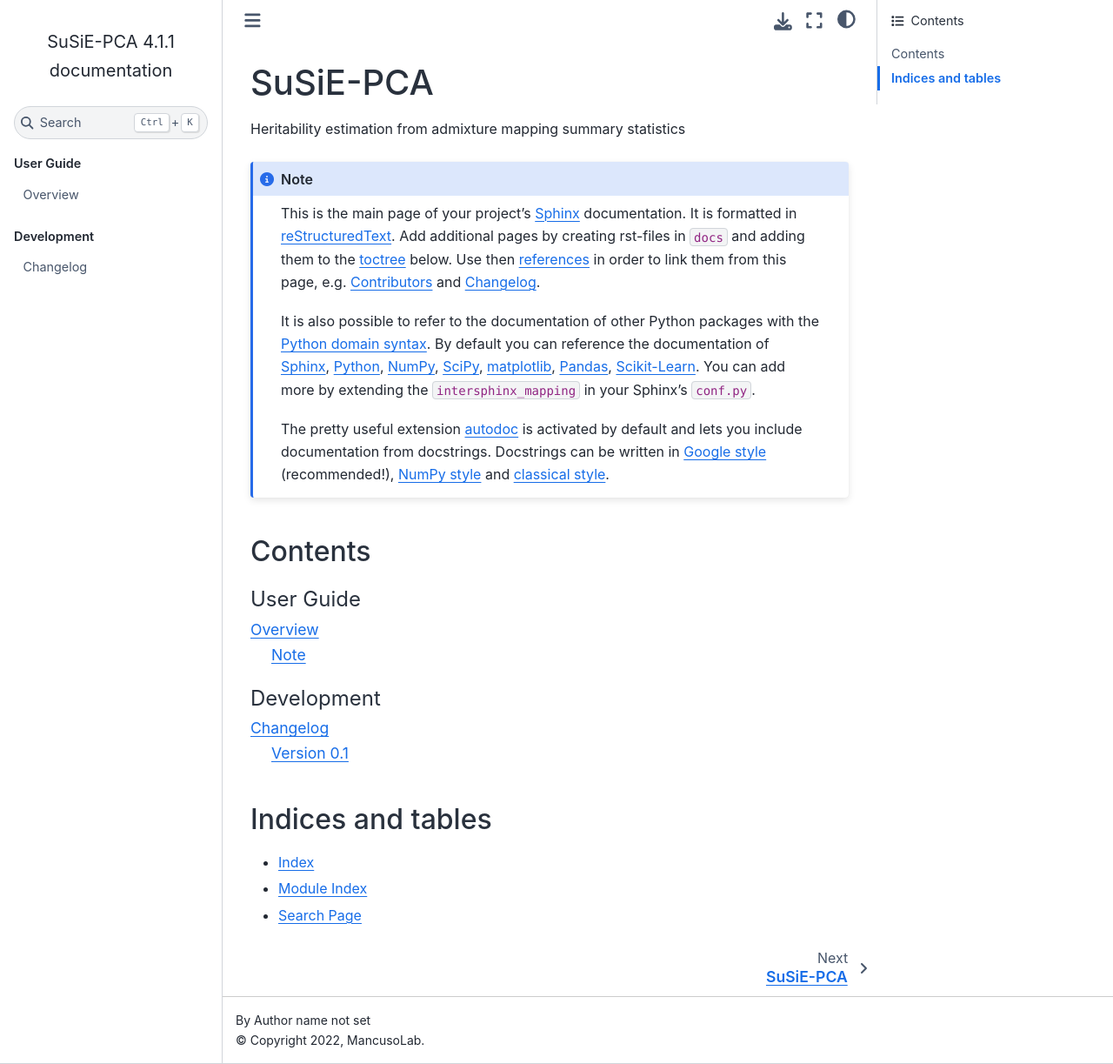
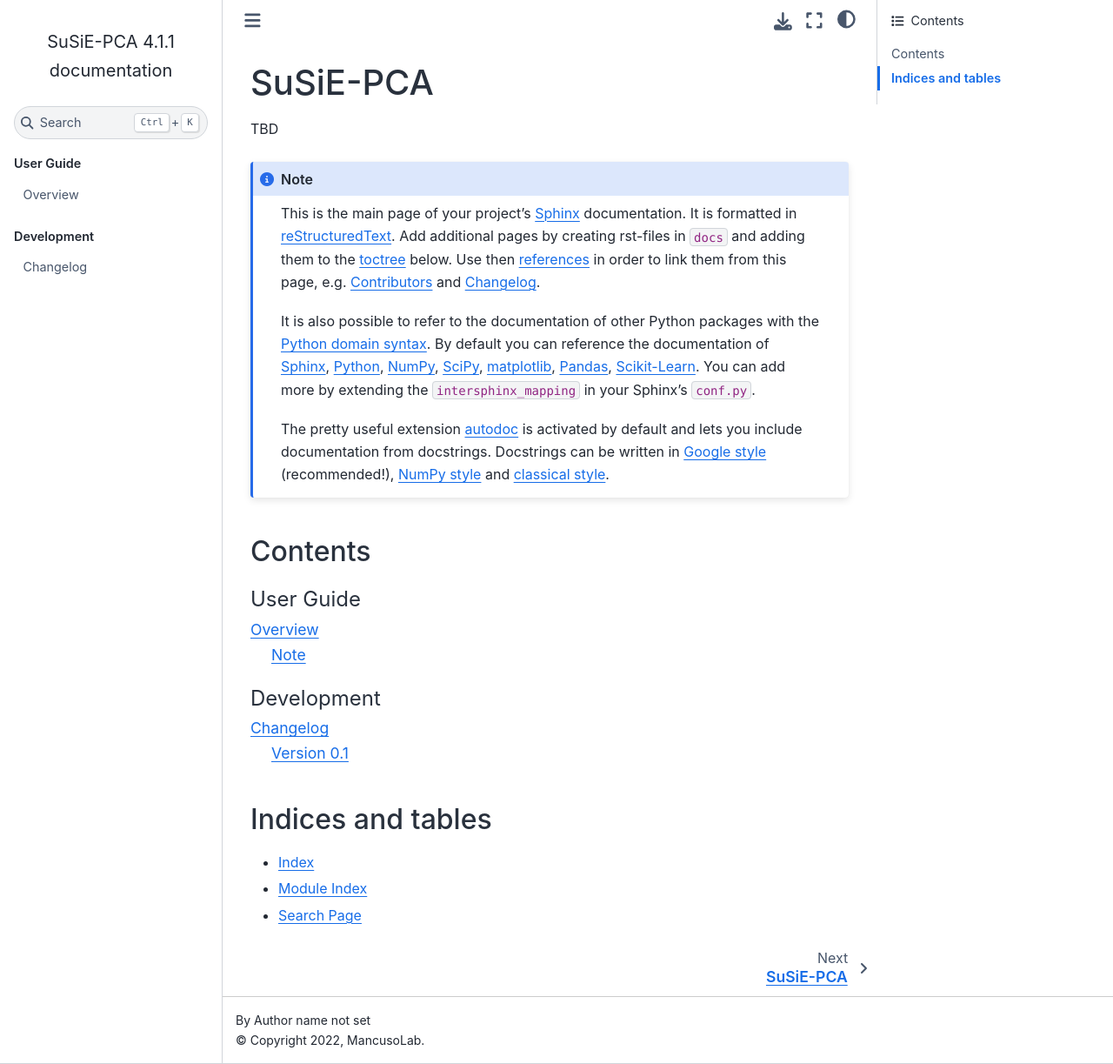
Before and after one commit to mancusolab/susiepca, a Sphinx documentation site: the page built from docs/index.rst, in a window 1280 px wide and 1223 px high. Shown: the whole window at 87% size. Built offline with Sphinx 7.4.7 and the Sphinx Book theme 1.1.4, drawn with Linux system fonts in a browser that asks for light colours; pages that are not in the unit, such as notebooks, are missing from menus; the version number is read from the project's files by our own code.

Commit message:
fixed copy/paste from HAMSTA doc

```diff
--- a/docs/index.rst
+++ b/docs/index.rst
@@ -2,7 +2,7 @@
 SuSiE-PCA
 ======
 
-Heritability estimation from admixture mapping summary statistics
+TBD
 
 .. note::
 
```
